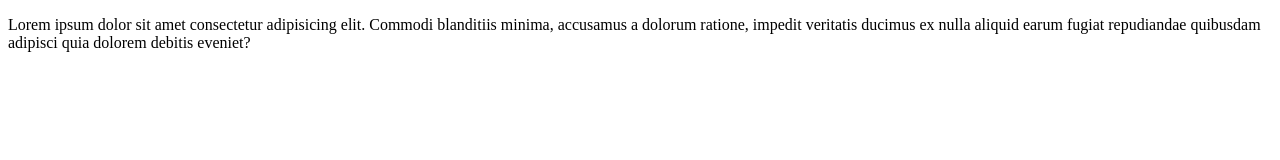
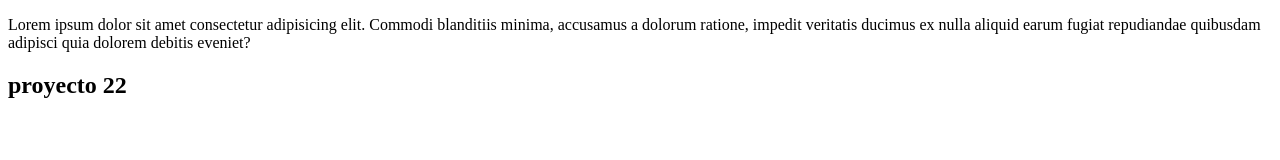
Before and after one commit to Facundo-GM/repo-prueba, a plain HTML site: page index.html in a window 1280 px wide. Drawn offline with Linux system fonts and the light colour scheme.

```diff
--- a/index.html
+++ b/index.html
@@ -7,5 +7,6 @@
 </head>
 <body>
     <p>Lorem ipsum dolor sit amet consectetur adipisicing elit. Commodi blanditiis minima, accusamus a dolorum ratione, impedit veritatis ducimus ex nulla aliquid earum fugiat repudiandae quibusdam adipisci quia dolorem debitis eveniet?</p>
+    <h2>proyecto 22 </h2>
 </body>
 </html>
```
Also changed, not shown: texto.txt.
